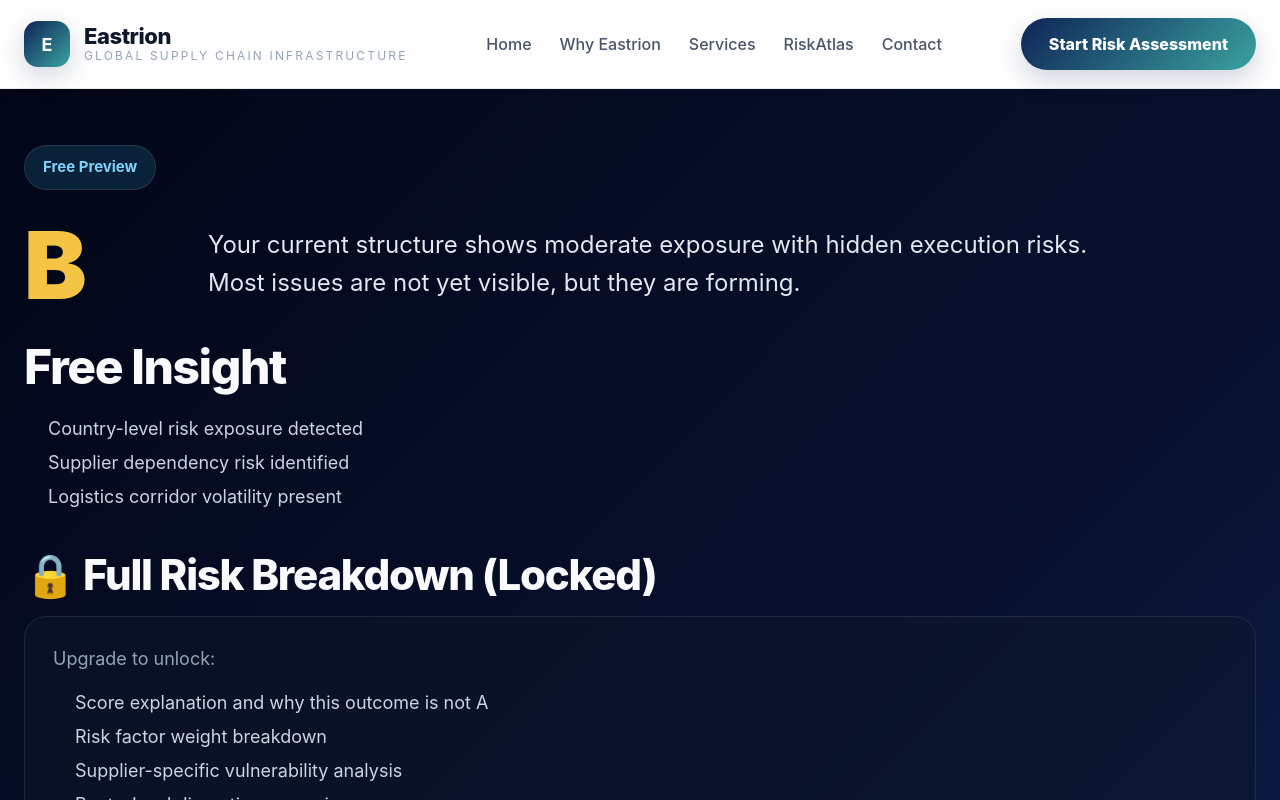
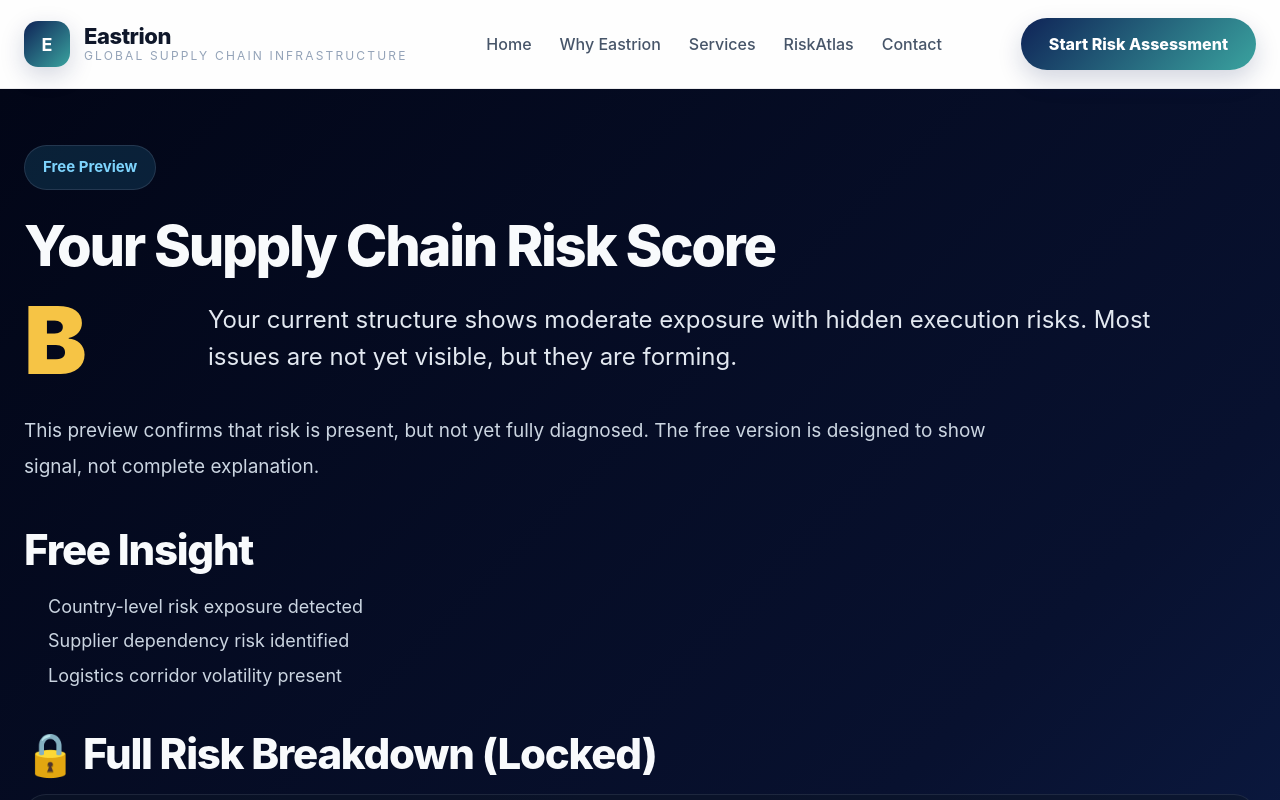
Before and after one commit to marspeterli1975-glitch/eastrion-site, a Next.js app: page /riskatlas/report in a window 1280 px wide. Shown: the top 800 px of the page. Built offline with nearby package versions, Linux system fonts and the light colour scheme.

Commit message:
upgrade report unlock logic and commercial report view

```diff
--- a/app/riskatlas/report/page.tsx
+++ b/app/riskatlas/report/page.tsx
@@ -5,29 +5,48 @@ import { useEffect, useMemo, useState } from "react";
 
 type UnlockState = {
   pro?: boolean;
+  execution?: boolean;
+  lastSessionId?: string;
+  lastPaidAt?: string;
   unlockedAt?: string;
   sessionId?: string;
 };
 
 export default function RiskAtlasReportPage() {
   const [isUnlocked, setIsUnlocked] = useState(false);
+  const [unlockState, setUnlockState] = useState<UnlockState | null>(null);
+  const [isHydrated, setIsHydrated] = useState(false);
 
   useEffect(() => {
     try {
       const raw = localStorage.getItem("riskatlas_unlock_state");
-      if (!raw) return;
+      if (!raw) {
+        setIsHydrated(true);
+        return;
+      }
 
       const parsed = JSON.parse(raw) as UnlockState;
+      setUnlockState(parsed);
+
       if (parsed?.pro === true) {
         setIsUnlocked(true);
       }
-    } catch {}
+    } catch (error) {
+      console.error("Failed to read riskatlas unlock state:", error);
+    } finally {
+      setIsHydrated(true);
+    }
   }, []);
 
   const grade = "B";
+
   const headline = isUnlocked
-    ? "Your structure shows moderate exposure with identifiable execution risks and concentrated dependency pressure."
+    ? "Your current structure shows moderate exposure with identifiable execution risks, concentrated dependency pressure and visible improvement priorities."
     : "Your current structure shows moderate exposure with hidden execution risks. Most issues are not yet visible, but they are forming.";
+
+  const executiveSummary = isUnlocked
+    ? "The route remains commercially usable, but resilience is weakened by supplier concentration, corridor friction and limited execution buffer. The current configuration does not indicate critical breakdown, but it does indicate a higher probability of avoidable cost, delay and coordination stress if disruption intensifies."
+    : "This preview confirms that risk is present, but not yet fully diagnosed. The free version is designed to show signal, not complete explanation.";
 
   const freeInsights = [
     "Country-level risk exposure detected",
@@ -36,7 +55,7 @@ export default function RiskAtlasReportPage() {
   ];
 
   const lockedFeatures = [
-    "Score explanation and why this outcome is not A",
+    "Why this score is B rather than A",
     "Risk factor weight breakdown",
     "Supplier-specific vulnerability analysis",
     "Route-level disruption scenarios",
@@ -64,18 +83,24 @@ export default function RiskAtlasReportPage() {
       title: "Priority action plan",
       body: "Reduce single-point dependency, define an alternate supplier path, strengthen shipment sequencing control and pre-define response logic for corridor disruption.",
     },
+    {
+      title: "Commercial implication",
+      body: "This is not yet a failure scenario, but it is a margin erosion scenario. The structure is workable today, but vulnerable under pressure.",
+    },
   ];
 
   const statusBadge = useMemo(() => {
+    if (!isHydrated) return "Loading Report State";
     if (isUnlocked) return "Professional Report Unlocked";
     return "Free Preview";
-  }, [isUnlocked]);
+  }, [isHydrated, isUnlocked]);
 
   return (
     <main
       style={{
         minHeight: "calc(100vh - 96px)",
-        background: "linear-gradient(135deg, #020617 0%, #08112f 55%, #10265c 100%)",
+        background:
+          "linear-gradient(135deg, #020617 0%, #08112f 55%, #10265c 100%)",
         color: "#f8fafc",
       }}
     >
@@ -92,7 +117,9 @@ export default function RiskAtlasReportPage() {
             alignItems: "center",
             padding: "10px 18px",
             borderRadius: "999px",
-            background: isUnlocked ? "rgba(34, 197, 94, 0.14)" : "rgba(56, 189, 248, 0.14)",
+            background: isUnlocked
+              ? "rgba(34, 197, 94, 0.14)"
+              : "rgba(56, 189, 248, 0.14)",
             color: isUnlocked ? "#86efac" : "#7dd3fc",
             border: "1px solid rgba(148, 163, 184, 0.18)",
             fontWeight: 700,
@@ -105,11 +132,24 @@ export default function RiskAtlasReportPage() {
 
         <div
           style={{
+            marginBottom: "18px",
+            fontSize: "56px",
+            lineHeight: 1.02,
+            letterSpacing: "-0.04em",
+            fontWeight: 800,
+            color: "#f8fafc",
+          }}
+        >
+          Your Supply Chain Risk Score
+        </div>
+
+        <div
+          style={{
             display: "grid",
             gridTemplateColumns: "160px 1fr",
             gap: "24px",
             alignItems: "start",
-            marginBottom: "30px",
+            marginBottom: "26px",
           }}
         >
           <div
@@ -129,9 +169,9 @@ export default function RiskAtlasReportPage() {
               style={{
                 margin: "8px 0 0",
                 fontSize: "24px",
-                lineHeight: 1.6,
+                lineHeight: 1.55,
                 color: "#e2e8f0",
-                maxWidth: "940px",
+                maxWidth: "980px",
               }}
             >
               {headline}
@@ -141,16 +181,46 @@ export default function RiskAtlasReportPage() {
 
         <div
           style={{
+            maxWidth: "980px",
+            marginBottom: "42px",
+          }}
+        >
+          <p
+            style={{
+              margin: 0,
+              fontSize: "19px",
+              lineHeight: 1.9,
+              color: "#cbd5e1",
+            }}
+          >
+            {executiveSummary}
+          </p>
+
+          {isUnlocked && unlockState?.lastPaidAt && (
+            <div
+              style={{
+                marginTop: "18px",
+                color: "#94a3b8",
+                fontSize: "15px",
+              }}
+            >
+              Unlock recorded: {unlockState.lastPaidAt}
+            </div>
+          )}
+        </div>
+
+        <div
+          style={{
             marginBottom: "38px",
           }}
         >
           <h2
             style={{
-              fontSize: "48px",
-              lineHeight: 1.05,
+              fontSize: "42px",
+              lineHeight: 1.08,
               letterSpacing: "-0.03em",
               fontWeight: 800,
-              margin: "0 0 20px",
+              margin: "0 0 18px",
               color: "#f8fafc",
             }}
           >
@@ -321,7 +391,13 @@ export default function RiskAtlasReportPage() {
               >
                 Free
               </div>
-              <div style={{ color: "#cbd5e1", fontSize: "17px", lineHeight: 1.9 }}>
+              <div
+                style={{
+                  color: "#cbd5e1",
+                  fontSize: "17px",
+                  lineHeight: 1.9,
+                }}
+              >
                 ✓ Basic risk signal
                 <br />
                 ✓ Early-stage visibility
@@ -357,7 +433,13 @@ export default function RiskAtlasReportPage() {
               >
                 Professional ($49)
               </div>
-              <div style={{ color: "#d1fae5", fontSize: "17px", lineHeight: 1.9 }}>
+              <div
+                style={{
+                  color: "#d1fae5",
+                  fontSize: "17px",
+                  lineHeight: 1.9,
+                }}
+              >
                 ✓ Full explanation
                 <br />
                 ✓ Score logic visibility
@@ -403,6 +485,26 @@ export default function RiskAtlasReportPage() {
             </Link>
           )}
 
+          {isUnlocked && (
+            <Link
+              href="/riskatlas/success"
+              style={{
+                display: "inline-flex",
+                alignItems: "center",
+                justifyContent: "center",
+                padding: "16px 28px",
+                borderRadius: "16px",
+                background: "linear-gradient(135deg, #5fd4f5 0%, #8be0b5 100%)",
+                color: "#0f172a",
+                textDecoration: "none",
+                fontWeight: 800,
+                fontSize: "18px",
+              }}
+            >
+              View Unlock Status
+            </Link>
+          )}
+
           <Link
             href="/riskatlas"
             style={{
```
